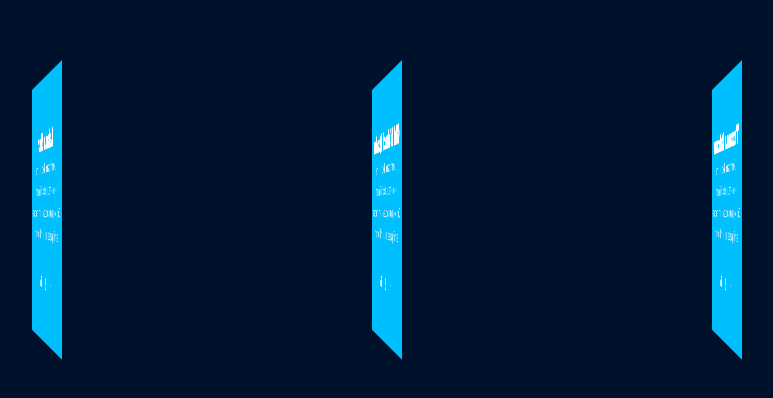
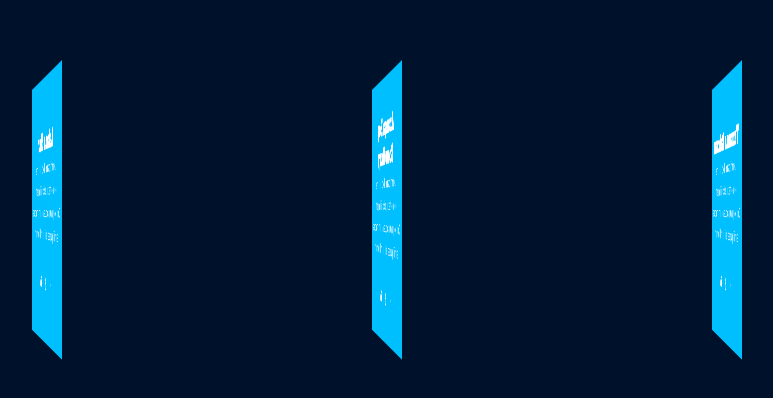
Before and after one commit to mstlelanakhatun/cards_with_3D_Hover_Animation, a plain HTML site: page index.html in a window 1280 px wide. Shown: the part 190-588 px from the top of the page, without its empty margins (388-1161 px from the left). Drawn offline with Linux system fonts and the light colour scheme.

Commit message:
7th commit

```diff
--- a/index.html
+++ b/index.html
@@ -37,7 +37,7 @@
             <div class="sides side-1" style="background-image: url(img/2.jpg);"></div>
             <div class="sides side-2">
               <div class="content">
-                <h2>GM Naimul Quader</h2>
+                <h2>Ananya Roy Chowdhury</h2>
                 <p>Lorem ipsum dolor sit amet consectetur, adipisicing elit. Consequatur accusantium, maiores similique est aliquam laborum!</p>
                 <p class="socials">
                   <i class="fa fa-facebook"></i>
```
